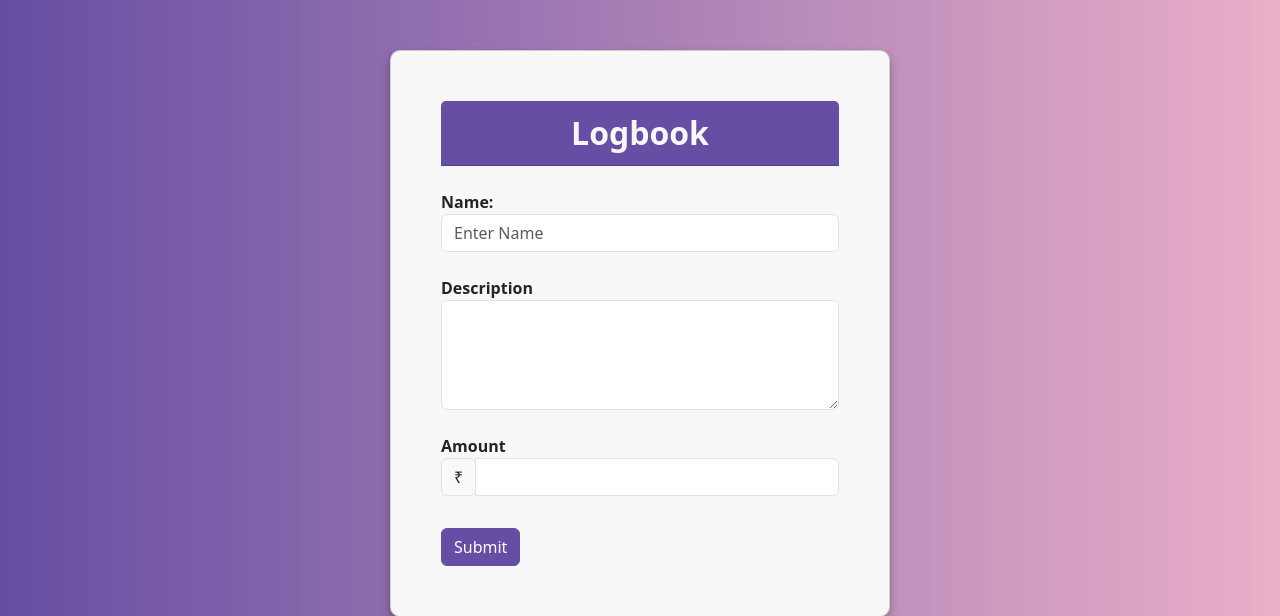
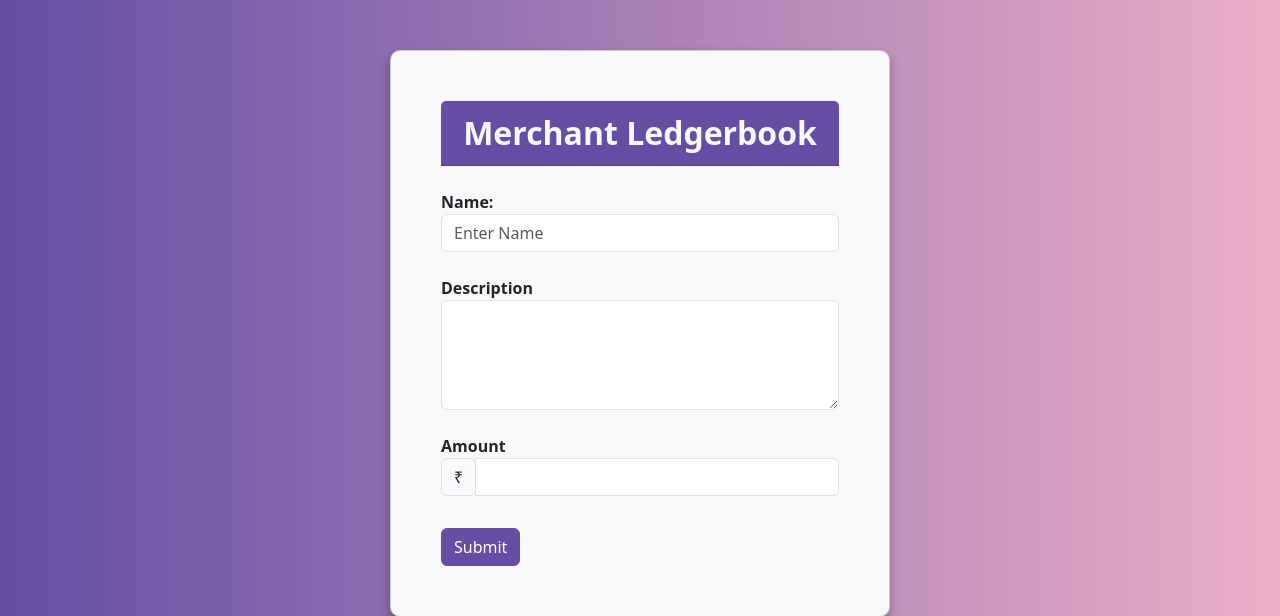
Before and after one commit to aryan-basu-gemini/Merchant-Ledgerbook, a Django app: page / in a window 1280 px wide. Shown: the top 616 px of the page. Run offline with Django 4.2, Linux system fonts and the light colour scheme.

Commit message:
title change

```diff
--- a/logbooks/templates/index.html
+++ b/logbooks/templates/index.html
@@ -14,7 +14,7 @@
 <body>
     <div class="container">
         <div class="card">
-          <div class="card-header">Logbook</div>
+          <div class="card-header">Merchant Ledgerbook</div>
 
      <form class="form" method="POST"action="#">
         {% csrf_token %}
--- a/logbooks/templates/settle.html
+++ b/logbooks/templates/settle.html
@@ -15,7 +15,7 @@
         <form class="form" method="POST"action="#">
             {% csrf_token %}
         <div class="card">
-          <div class="card-header">Logbook</div>
+          <div class="card-header">Merchant Ledgerbook</div>
           <div class="container">
 
             <div class="form-group mt-4">
--- a/logbooks/templates/table.html
+++ b/logbooks/templates/table.html
@@ -13,7 +13,7 @@
 <body>
     <div class="container">
         <div class="card">
-          <div class="card-header">Logbook</div>
+          <div class="card-header">Merchant Ledgerbook</div>
           <div class="container">
             <table class="table">
                 <tr class="mt-2">
```
